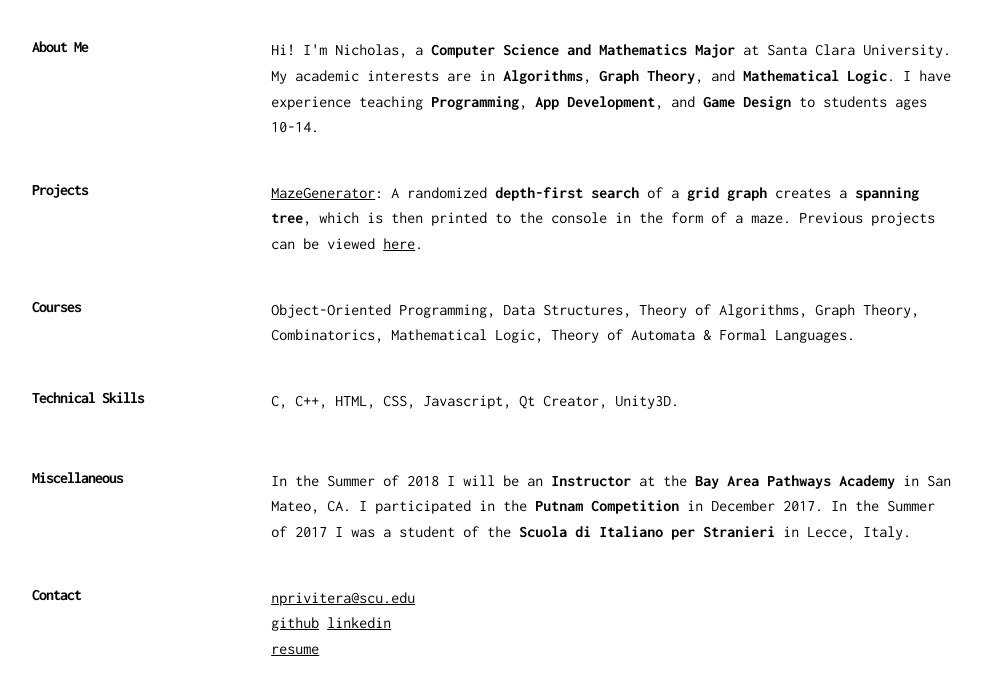
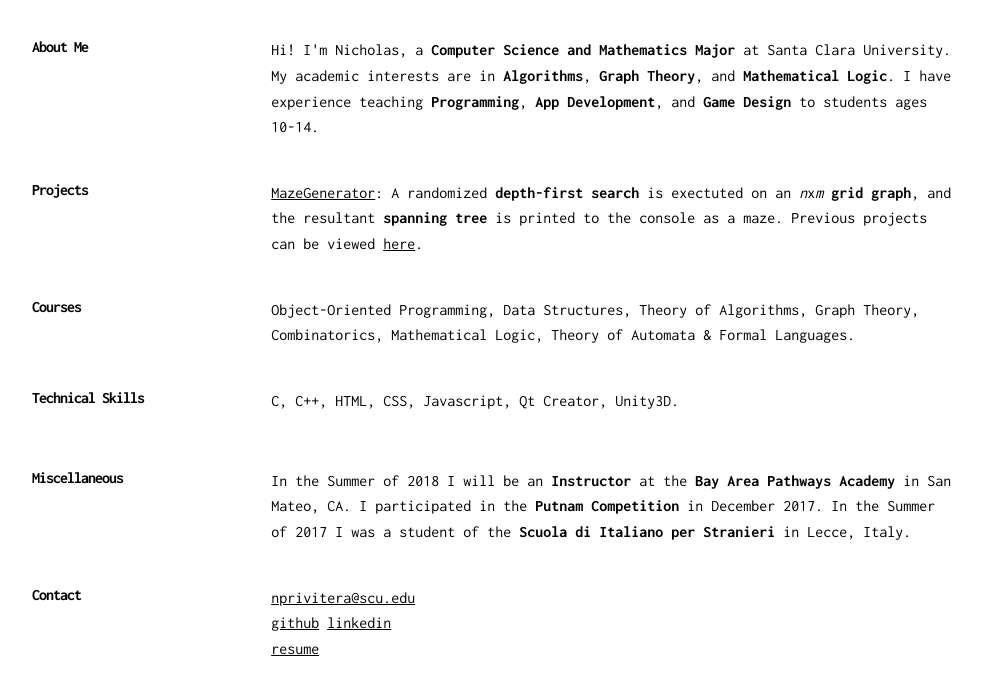
Before and after one commit to NickPriv/nickpriv.github.io, a plain HTML site: page index.html in a window 1280 px wide. Shown: the part 169-864 px from the top of the page, without its empty margins (148-1130 px from the left). Drawn offline with Linux system fonts and the light colour scheme.

Commit message:
Update index.html

```diff
--- a/index.html
+++ b/index.html
@@ -64,7 +64,7 @@
           <h2>Projects</h2>
         </div>
         <div class="nine columns" id="about-list">
-          <a href="https://github.com/NickPriv/MazeGenerator" title="MazeGenerator on GitHub" target="blank">MazeGenerator</a>: A randomized <strong>depth-first search</strong> of a <strong>grid graph</strong> creates a <strong>spanning tree</strong>, which is then printed to the console in the form of a maze. Previous projects can be viewed <a href="portfolio.html" title="Nicholas Privitera's Portfolio" target="blank">here</a>.
+          <a href="https://github.com/NickPriv/MazeGenerator" title="MazeGenerator on GitHub" target="blank">MazeGenerator</a>: A randomized <strong>depth-first search</strong> is exectuted on an <i>n</i>x<i>m</i> <strong>grid graph</strong>, and the resultant <strong>spanning tree</strong> is printed to the console as a maze. Previous projects can be viewed <a href="portfolio.html" title="Nicholas Privitera's Portfolio" target="blank">here</a>.
         </div>
       </div>
     </div>
```
